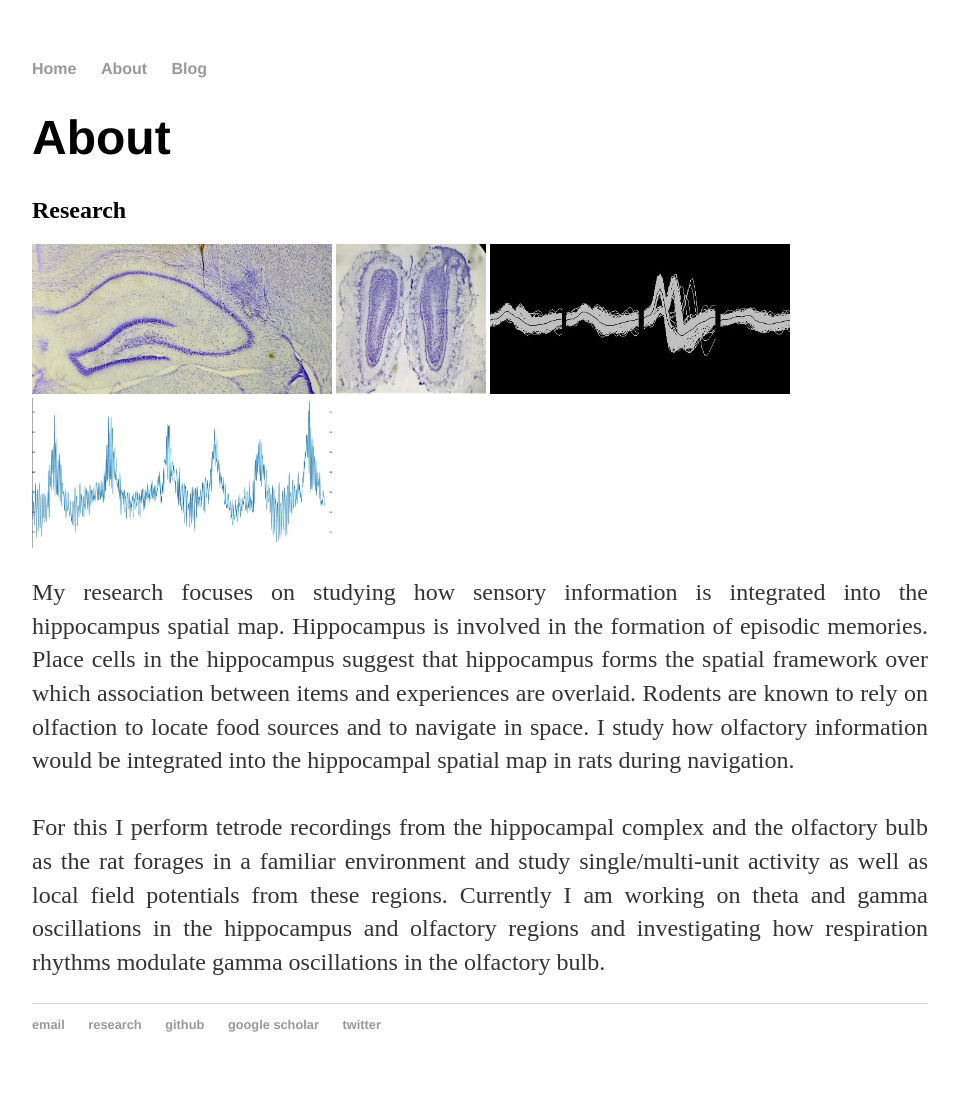
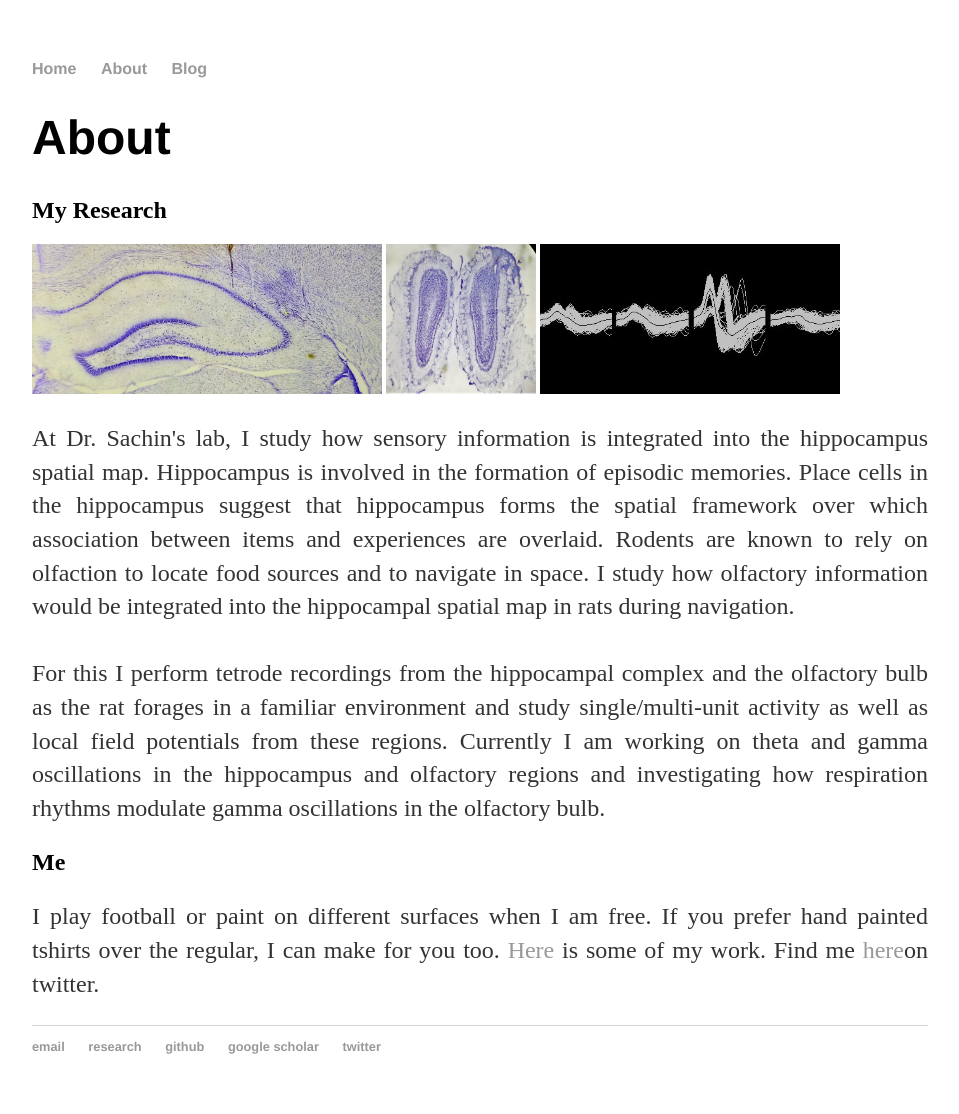
Before and after one commit to AdiBish/adibish.github.io, a Jekyll site: the page built from about/index.html, in a window 1280 px wide. Shown: the whole page, without its empty margins (160-1119 px from the left). Built offline with Jekyll 4.4.1, drawn with Linux system fonts in a browser that asks for light colours; before the commit the page ends 1092 px from its top, so only the background shows below that.

Commit message:
Update index.html

```diff
--- a/about/index.html
+++ b/about/index.html
@@ -6,20 +6,26 @@ title: Aditi Bishnoi's Blog
 		<div class="about">
 
 			<h1>About</h1>
-			<h2>Research</h2>
+			<h2>My Research</h2>
 			<div class="left">
-				<img src="https://adibish.github.io//images//hpc.jpg" width="300" height="150">
+				<img src="https://adibish.github.io//images//hpc.jpg" width="350" height="150">
 				<img src="https://adibish.github.io//images//ob.jpg" width="150" height="150">
 				<img src="https://adibish.github.io//images//unitsa.jpg" width="300" height="150">
-				<img src="https://adibish.github.io//images//traceob.jpg" width="300" height="150">
+
 			</div>
 			<div align="justify">
-			<p> My research focuses on studying how sensory information is integrated into the hippocampus spatial map.
+			<p> At Dr. Sachin's lab, I study how sensory information is integrated into the hippocampus spatial map.
 				Hippocampus is involved in the formation of episodic memories. Place cells in the hippocampus suggest that hippocampus forms the spatial framework over which association between items and experiences are overlaid. Rodents are known to rely on olfaction to locate food sources and to navigate in space. I study how olfactory information would be integrated into the hippocampal spatial map in rats during navigation.<br/><br/>
 				For this I perform tetrode recordings from the hippocampal complex and the olfactory bulb as the rat forages in a familiar environment and study single/multi-unit activity as well as local field potentials from these regions. Currently I am working on theta and gamma oscillations in the hippocampus and olfactory regions and investigating how respiration rhythms modulate gamma oscillations in the olfactory bulb.
 			</p>
 			</div>
-
+			<h2>Me</h2>
+			<div align="justify">
+				<p> I play football or paint on different surfaces when I am free. If you prefer hand painted tshirts over the regular, I can make for you too.
+					<a ref="https://www.instagram.com/bish.aditi/?hl=en">Here</a> is some of my work.
+					Find me <a ref="https://twitter.com/BishnoiAditi">here</a>on twitter.
+				</p>
+			</div>
 
 
 
```
